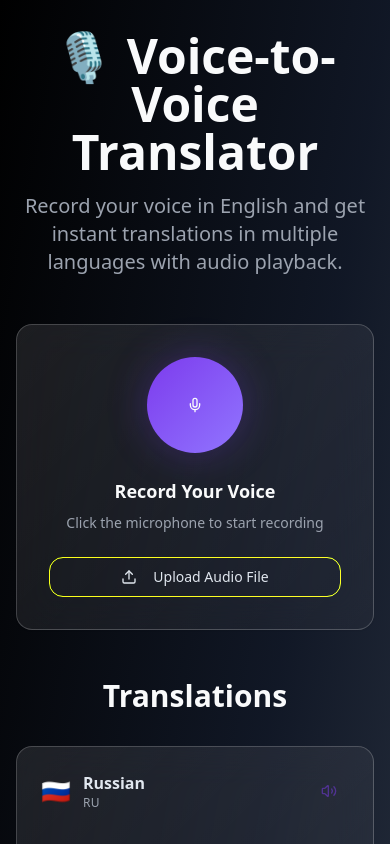
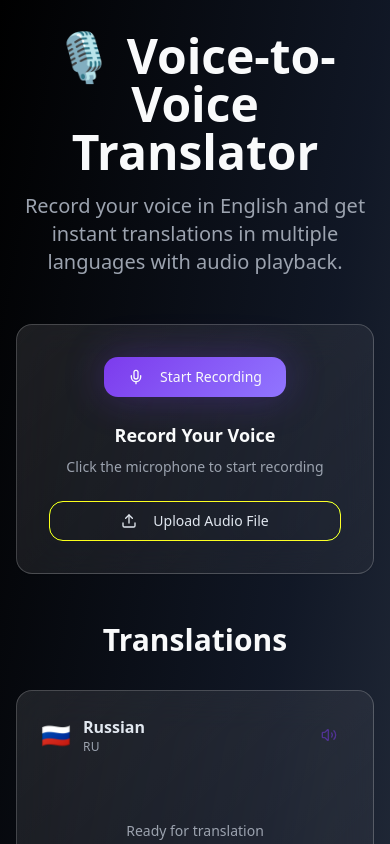
Before and after one commit to vishalchennaboina/voice-speak-world, a React (Vite) app: page / in a window 390 px wide. Shown: the top 844 px of the page. Built offline with nearby package versions, Linux system fonts and the light colour scheme.

Commit message:
Refactor microphone button
Remove the outer circle from the microphone button and adjust its size to medium.

```diff
--- a/src/components/VoiceRecorder.tsx
+++ b/src/components/VoiceRecorder.tsx
@@ -71,17 +71,18 @@ export const VoiceRecorder = ({ onRecordingComplete, onFileUpload }: VoiceRecord
         {/* Main Recording Button */}
         <div className="flex justify-center">
           <Button
-            size="lg"
-            className={`mic-button w-24 h-24 rounded-full p-0 ${
+            size="default"
+            className={`mic-button px-6 py-3 ${
               isRecording ? 'recording-pulse' : ''
             }`}
             onClick={isRecording ? stopRecording : startRecording}
           >
             {isRecording ? (
-              <MicOff className="w-8 h-8" />
+              <MicOff className="w-5 h-5 mr-2" />
             ) : (
-              <Mic className="w-8 h-8" />
+              <Mic className="w-5 h-5 mr-2" />
             )}
+            {isRecording ? 'Stop Recording' : 'Start Recording'}
           </Button>
         </div>
 
```
